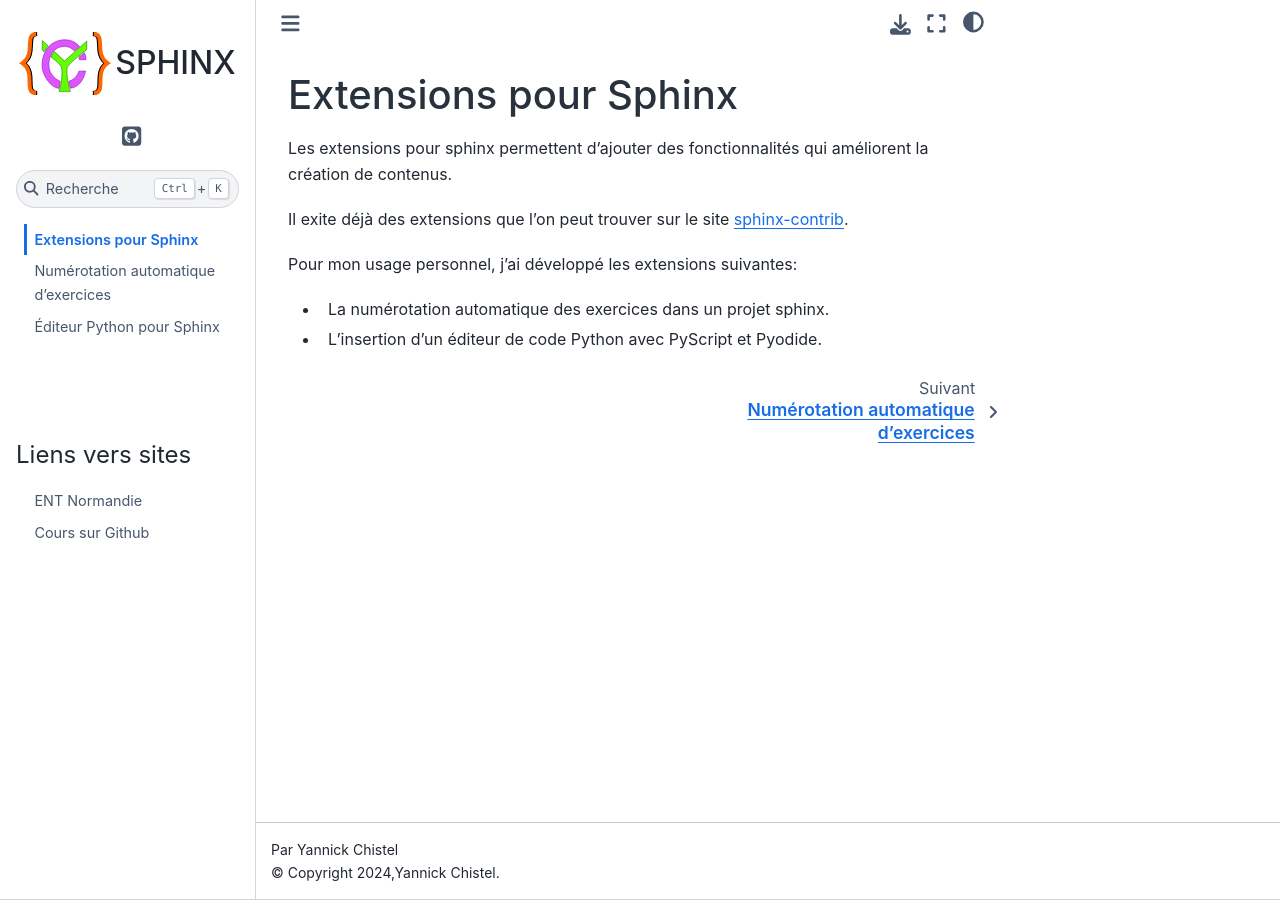
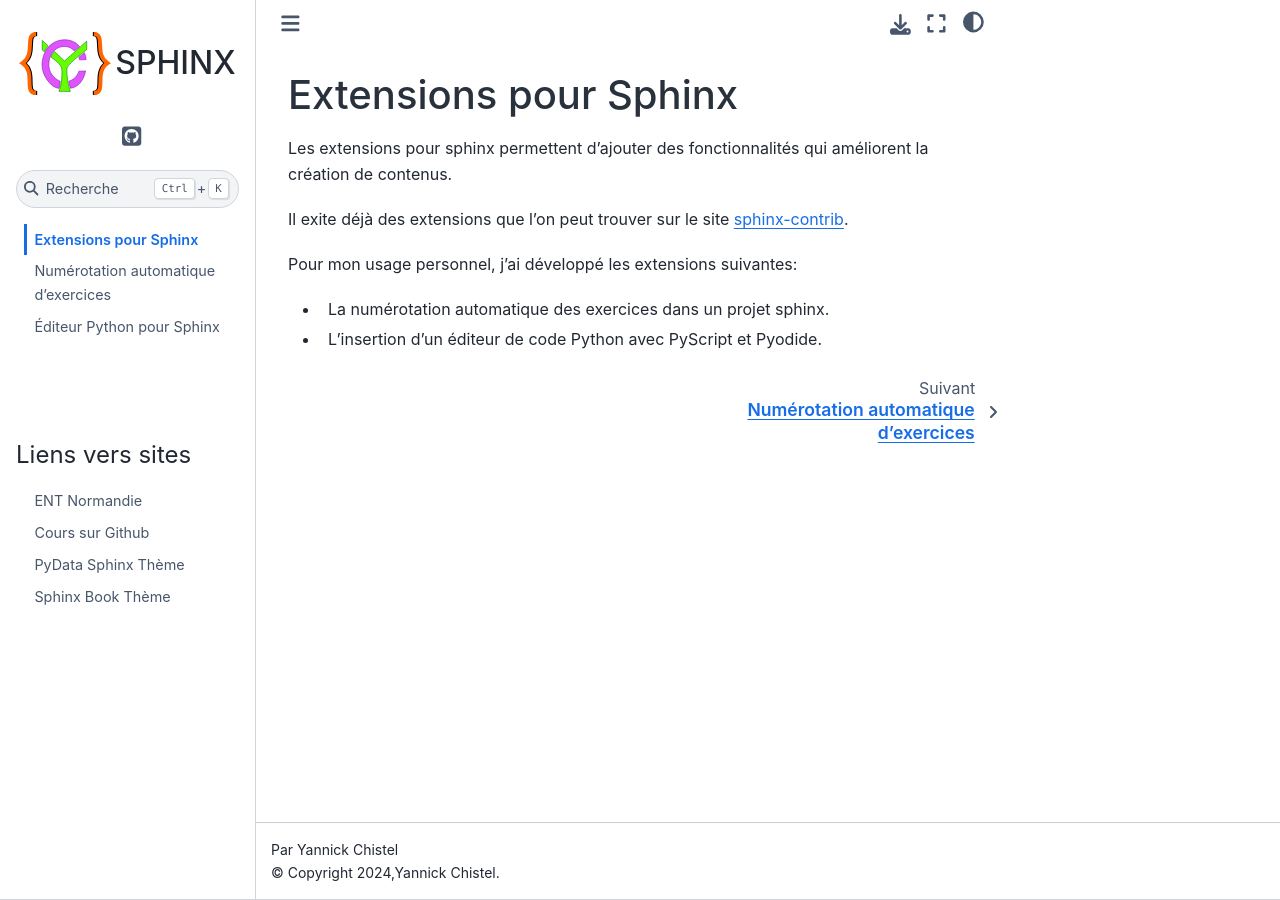
Before and after one commit to ychistel/sphinx_extensions, a Sphinx documentation site: the page built from source/index.rst, in a window 1280 px wide. Built offline with Sphinx 7.4.7 and the Sphinx Book theme 1.1.4, drawn with Linux system fonts in a browser that asks for light colours.

Commit message:
Correction fichier requirements.txt

```diff
--- a/requirements.txt
+++ b/requirements.txt
@@ -21,7 +21,7 @@
 sphinx-copybutton
 
 # Ajouter un favicon
-pip install sphinx-favicon
+sphinx-favicon
 
 # Module pour convertir des fichiers d'un format à un autre
 pandoc
--- a/source/conf.py
+++ b/source/conf.py
@@ -82,7 +82,9 @@
 html_context = {
     'sites' : {
         'ENT Normandie' : 'https://www.l-educdenormandie.fr/',
-        'Cours sur Github' : 'https://ychistel.github.io/cours/'
+        'Cours sur Github' : 'https://ychistel.github.io/cours/',
+        'PyData Sphinx Thème' : 'https://pydata-sphinx-theme.readthedocs.io/en/stable/',
+        'Sphinx Book Thème' : 'https://sphinx-book-theme.readthedocs.io/en/latest/index.html'
     }
 }
 
```
